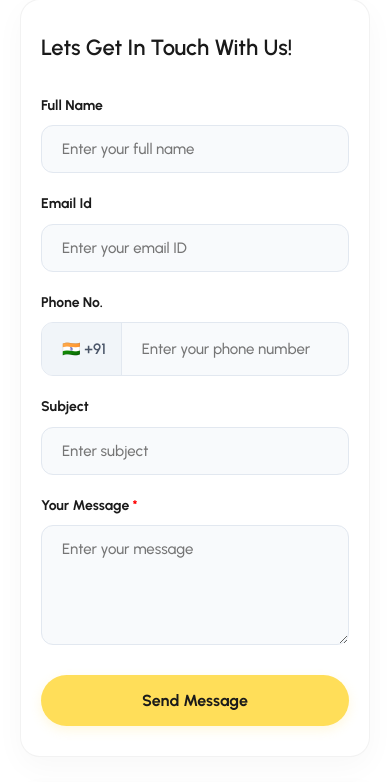
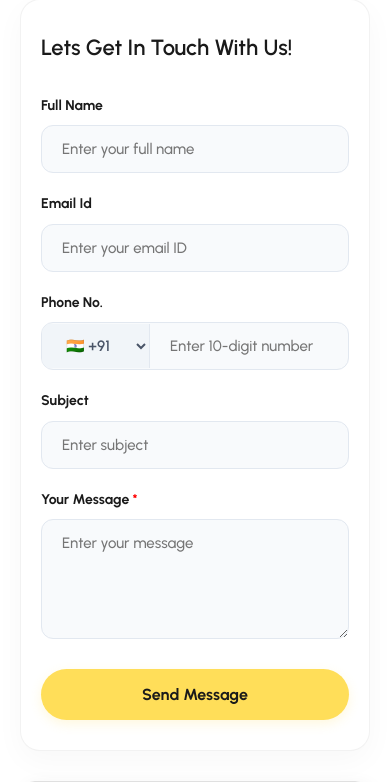
Before and after one commit to Sachinsagarmishra/wanderooB2C, a PHP site: page /contact in a window 390 px wide. Shown: the part 722-1504 px from the top of the page. Run offline with PHP 8.4, Linux system fonts and the light colour scheme; some web fonts are replaced.

Commit message:
Implement dynamic country code selection dropdown with 10-digit Indian phone number validation on contact page and multi-step popup modal

```diff
--- a/contact.php
+++ b/contact.php
@@ -7,12 +7,19 @@ $errorMsg = '';
 if ($_SERVER['REQUEST_METHOD'] === 'POST') {
     $fullname = trim($_POST['fullname'] ?? '');
     $email = trim($_POST['email'] ?? '');
-    $phone = '+91 ' . trim($_POST['phone'] ?? '');
+    $country_code = trim($_POST['country_code'] ?? '+91');
+    $phone_raw = trim($_POST['phone'] ?? '');
+    $phone_digits = preg_replace('/\D/', '', $phone_raw);
+    $phone = $country_code . ' ' . $phone_raw;
     $subject = trim($_POST['subject'] ?? '');
     $message = trim($_POST['message'] ?? '');
 
-    if (empty($fullname) || empty($email) || empty($_POST['phone']) || empty($subject) || empty($message)) {
+    if (empty($fullname) || empty($email) || empty($phone_raw) || empty($subject) || empty($message)) {
         $errorMsg = 'All fields marked with an asterisk are required.';
+    } elseif ($country_code === '+91' && strlen($phone_digits) !== 10) {
+        $errorMsg = 'Indian phone numbers must be exactly 10 digits.';
+    } elseif (strlen($phone_digits) < 7 || strlen($phone_digits) > 15) {
+        $errorMsg = 'Please enter a valid phone number (between 7 and 15 digits).';
     } else {
         try {
             $stmt = $pdo->prepare("INSERT INTO leads (type, fullname, email, phone, subject, message) VALUES ('contact', ?, ?, ?, ?, ?)");
@@ -79,8 +86,20 @@ include_once 'includes/header.php';
                         <div class="form-group">
                             <label for="phone">Phone No.</label>
                             <div class="phone-input-wrapper">
-                                <span class="flag-prefix">🇮🇳 +91</span>
-                                <input type="tel" id="phone" name="phone" required placeholder="Enter your phone number">
+                                <select id="country_code" name="country_code" required style="padding: 12px 10px 12px 20px; font-family: 'Urbanist', sans-serif; font-size: 15px; font-weight: 600; color: #4a5568; background: #f1f5f9; border: none; border-right: 1px solid #e2e8f0; outline: none; cursor: pointer; height: 100%;">
+                                    <option value="+91" selected>🇮🇳 +91</option>
+                                    <option value="+1">🇺🇸 +1</option>
+                                    <option value="+44">🇬🇧 +44</option>
+                                    <option value="+65">🇸🇬 +65</option>
+                                    <option value="+971">🇦🇪 +971</option>
+                                    <option value="+62">🇮🇩 +62</option>
+                                    <option value="+81">🇯🇵 +81</option>
+                                    <option value="+960">🇲🇻 +960</option>
+                                    <option value="+60">🇲🇾 +60</option>
+                                    <option value="+66">🇹🇭 +66</option>
+                                    <option value="+61">🇦🇺 +61</option>
+                                </select>
+                                <input type="tel" id="phone" name="phone" required placeholder="Enter 10-digit number">
                             </div>
                         </div>
                         <div class="form-group">
@@ -143,6 +162,44 @@ include_once 'includes/header.php';
 
 
     </div>
-</main>
+<script>
+document.addEventListener('DOMContentLoaded', () => {
+    const countrySelect = document.getElementById('country_code');
+    const phoneInput = document.getElementById('phone');
+    const contactForm = document.querySelector('.contact-form');
+
+    if (countrySelect && phoneInput) {
+        const updatePlaceholder = () => {
+            if (countrySelect.value === '+91') {
+                phoneInput.placeholder = 'Enter 10-digit number';
+                phoneInput.setAttribute('pattern', '[0-9]{10}');
+                phoneInput.setAttribute('title', 'Indian phone numbers must be exactly 10 digits.');
+            } else {
+                phoneInput.placeholder = 'Enter phone number';
+                phoneInput.removeAttribute('pattern');
+                phoneInput.removeAttribute('title');
+            }
+        };
+
+        countrySelect.addEventListener('change', updatePlaceholder);
+        updatePlaceholder(); // init
+
+        if (contactForm) {
+            contactForm.addEventListener('submit', (e) => {
+                const phoneVal = phoneInput.value.replace(/\D/g, ''); // strip non-digits
+                if (countrySelect.value === '+91' && phoneVal.length !== 10) {
+                    e.preventDefault();
+                    alert('Please enter a valid 10-digit Indian phone number.');
+                    phoneInput.focus();
+                } else if (phoneVal.length < 7 || phoneVal.length > 15) {
+                    e.preventDefault();
+                    alert('Please enter a valid phone number (between 7 and 15 digits).');
+                    phoneInput.focus();
+                }
+            });
+        }
+    }
+});
+</script>
 
 <?php include_once 'includes/footer.php'; ?>
--- a/includes/enquiry-modal.php
+++ b/includes/enquiry-modal.php
@@ -149,8 +149,20 @@
                         <div class="enquiry-input-group">
                             <label for="enquiryPhone" class="enquiry-input-label">Phone Number (with country code) *</label>
                             <div class="enquiry-phone-input-wrapper">
-                                <span class="enquiry-flag-prefix">🇮🇳 +91</span>
-                                <input type="tel" id="enquiryPhone" name="phone" class="enquiry-input-field" placeholder="Enter your phone number">
+                                <select id="enquiryCountryCode" name="country_code" required style="width: auto; padding: 0 10px 0 15px; font-family: inherit; font-size: 15px; font-weight: 700; color: #475569; background-color: #f1f5f9; border: none; border-right: 1.5px solid var(--enquiry-border); height: 52px; outline: none; cursor: pointer; border-radius: 0; flex-shrink: 0;">
+                                    <option value="+91" selected>🇮🇳 +91</option>
+                                    <option value="+1">🇺🇸 +1</option>
+                                    <option value="+44">🇬🇧 +44</option>
+                                    <option value="+65">🇸🇬 +65</option>
+                                    <option value="+971">🇦🇪 +971</option>
+                                    <option value="+62">🇮🇩 +62</option>
+                                    <option value="+81">🇯🇵 +81</option>
+                                    <option value="+960">🇲🇻 +960</option>
+                                    <option value="+60">🇲🇾 +60</option>
+                                    <option value="+66">🇹🇭 +66</option>
+                                    <option value="+61">🇦🇺 +61</option>
+                                </select>
+                                <input type="tel" id="enquiryPhone" name="phone" class="enquiry-input-field" placeholder="Enter 10-digit number">
                             </div>
                         </div>
                         <div class="enquiry-input-group">
@@ -902,6 +914,21 @@ document.addEventListener('DOMContentLoaded', () => {
         document.getElementById(id).addEventListener('input', hideError);
     });
 
+    const enquiryCountryCode = document.getElementById('enquiryCountryCode');
+    const enquiryPhone = document.getElementById('enquiryPhone');
+    if (enquiryCountryCode && enquiryPhone) {
+        const updateEnquiryPlaceholder = () => {
+            if (enquiryCountryCode.value === '+91') {
+                enquiryPhone.placeholder = 'Enter 10-digit number';
+            } else {
+                enquiryPhone.placeholder = 'Enter phone number';
+            }
+        };
+        enquiryCountryCode.addEventListener('change', updateEnquiryPlaceholder);
+        enquiryCountryCode.addEventListener('change', hideError);
+        updateEnquiryPlaceholder(); // init
+    }
+
     // Helper functions for dynamic steps
     function getCompanionValue() {
         return document.getElementById('enquiryCompanion').value;
@@ -1031,6 +1058,17 @@ document.addEventListener('DOMContentLoaded', () => {
             }
             if (!phone) {
                 showError('Please enter your phone number.');
+                return false;
+            }
+
+            const phoneDigits = phone.replace(/\D/g, '');
+            const countryCodeVal = document.getElementById('enquiryCountryCode').value;
+            if (countryCodeVal === '+91' && phoneDigits.length !== 10) {
+                showError('Indian phone number must be exactly 10 digits.');
+                return false;
+            }
+            if (phoneDigits.length < 7 || phoneDigits.length > 15) {
+                showError('Please enter a valid phone number (between 7 and 15 digits).');
                 return false;
             }
             if (!email) {
```
Also changed, not shown: submit-enquiry.php (+15 -2 lines).
